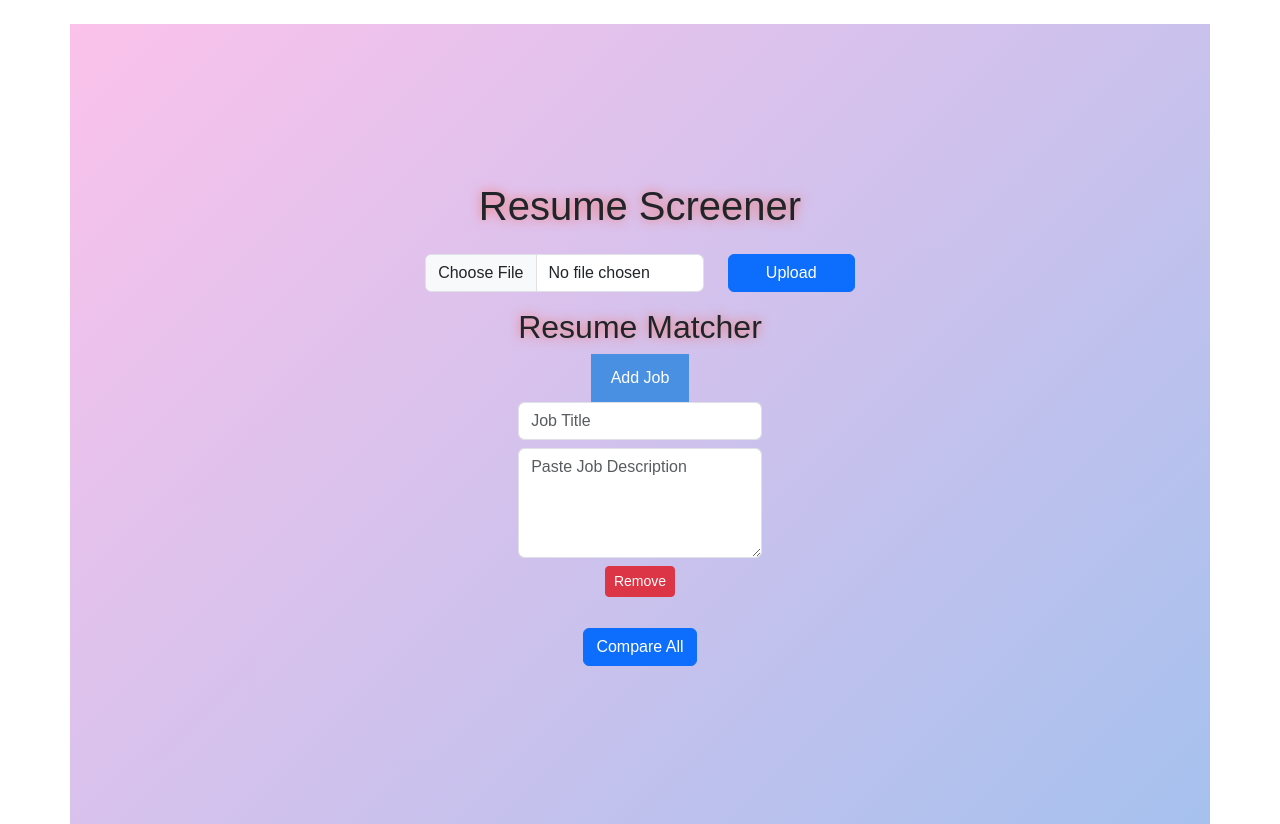
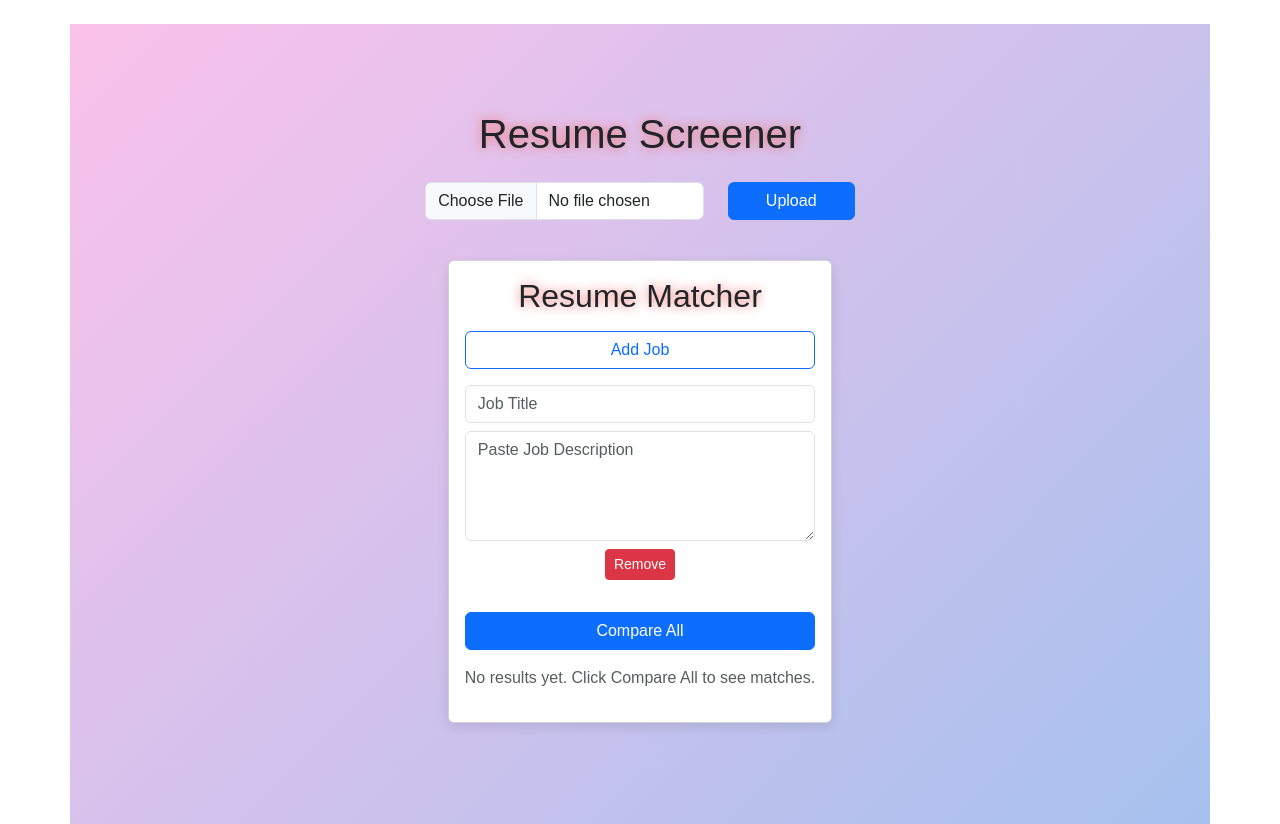
Before and after one commit to Monisha-1307/resume-screener-frontend, a React (Create React App) app: page / in a window 1280 px wide. Both pictures are taken after a click on the button "Add Job". Built offline with nearby package versions, Linux system fonts and the light colour scheme.

Commit message:
Update ResumeMatcher.js

```diff
--- a/src/ResumeMatcher.js
+++ b/src/ResumeMatcher.js
@@ -14,10 +14,11 @@ import {
 
 ChartJS.register(CategoryScale, LinearScale, BarElement, Title, Tooltip, Legend);
 
-function ResumeMatcher({ resumeText, resumeId }) {   // ✅ accept resumeId from App.js
+function ResumeMatcher({ resumeText, resumeId }) {
   const [jobs, setJobs] = useState([]);
   const [results, setResults] = useState([]);
   const [threshold, setThreshold] = useState(0);
+  const [error, setError] = useState("");
 
   const addJob = () => setJobs([...jobs, { title: "", description: "" }]);
   const removeJob = (index) => setJobs(jobs.filter((_, i) => i !== index));
@@ -28,18 +29,25 @@ function ResumeMatcher({ resumeText, resumeId }) {   // ✅ accept resumeId from
   };
 
   const handleCompare = async () => {
+    setError("");
+    setResults([]);
     try {
       const response = await axios.post(
         "https://resume-screener-backend-1.onrender.com/match_multiple",
         {
           resume: resumeText,
-          resume_id: resumeId,   // ✅ send resume_id to backend
-          jobs: jobs
+          resume_id: resumeId,
+          jobs
         }
       );
-      setResults(response.data.results);
+      if (response.data && response.data.results) {
+        setResults(response.data.results);
+      } else {
+        setError("No results returned from backend.");
+      }
     } catch (error) {
       console.error("Error comparing resume:", error.response?.data || error.message);
+      setError("Failed to compare resume. Please check backend logs.");
     }
   };
 
@@ -113,12 +121,14 @@ function ResumeMatcher({ resumeText, resumeId }) {   // ✅ accept resumeId from
   };
 
   return (
-    <div>
-      <h2>Resume Matcher</h2>
-      <button onClick={addJob}>Add Job</button>
+    <div className="card mt-4 p-3 scroll-visible">
+      <h2 className="mb-3">Resume Matcher</h2>
+      <button className="btn btn-outline-primary mb-3" onClick={addJob}>
+        Add Job
+      </button>
 
       {jobs.map((job, index) => (
-        <div key={index} style={{ marginBottom: "15px" }}>
+        <div key={index} className="mb-3">
           <input
             type="text"
             placeholder="Job Title"
@@ -143,6 +153,16 @@ function ResumeMatcher({ resumeText, resumeId }) {   // ✅ accept resumeId from
         <button className="btn btn-primary mt-3" onClick={handleCompare}>
           Compare All
         </button>
+      )}
+
+      {error && (
+        <div className="alert alert-danger mt-3" role="alert">
+          {error}
+        </div>
+      )}
+
+      {results.length === 0 && !error && jobs.length > 0 && (
+        <p className="mt-3 text-muted">No results yet. Click Compare All to see matches.</p>
       )}
 
       {results.length > 0 && (
@@ -187,9 +207,9 @@ function ResumeMatcher({ resumeText, resumeId }) {   // ✅ accept resumeId from
             <Bar data={chartData} options={chartOptions} />
           </div>
 
-          <h3>Highlighted Job Descriptions</h3>
+          <h3 className="mt-4">Highlighted Job Descriptions</h3>
           {filteredResults.map((r, i) => (
-            <div key={i} style={{ marginBottom: "15px" }}>
+            <div key={i} className="card p-3 mb-3">
               <h4>{r.title}</h4>
               <p>{highlightText(jobs[i].description, r.keywords)}</p>
             </div>
```
